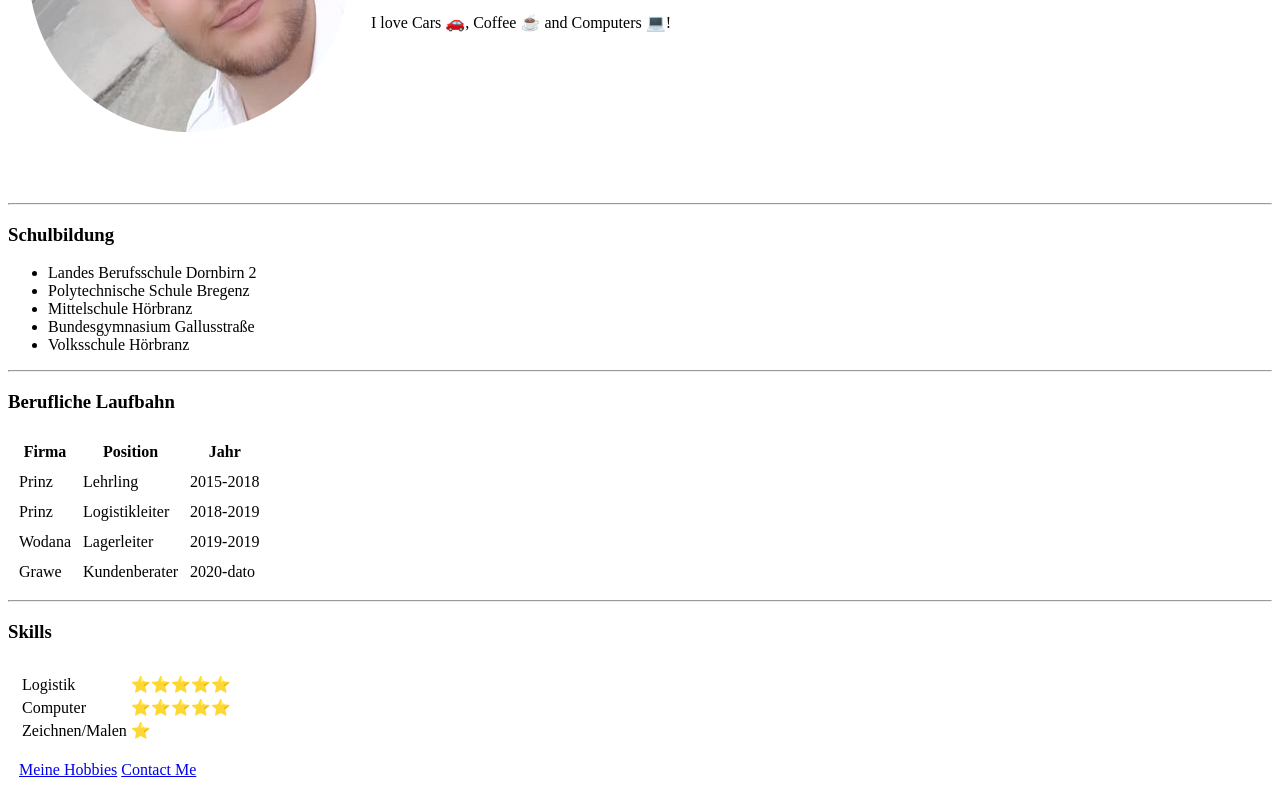
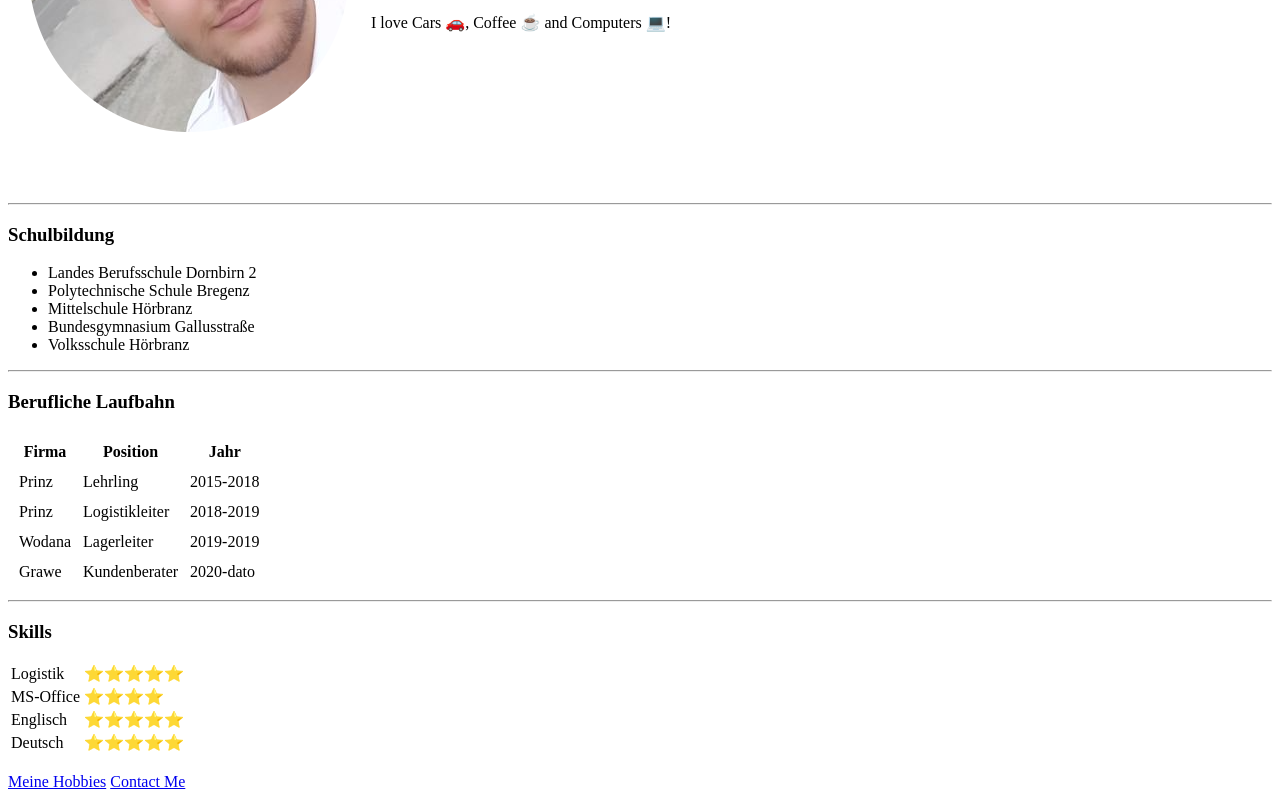
Before and after one commit to Brombeer3/cv, a plain HTML site: page index.html in a window 1280 px wide. Shown: the part 217-1016 px from the top of the page. Drawn offline with Linux system fonts and the light colour scheme.

Commit message:
Cleaned Up Code, changed Skills

```diff
--- a/index.html
+++ b/index.html
@@ -77,8 +77,7 @@
 
 
 <table cellspacing="10">
-    <tr>
-      <td>
+
     <table>
 
       <tr>
@@ -86,12 +85,15 @@
         <td>⭐⭐⭐⭐⭐</td>
       </tr>
       <tr>
-            <td>Computer</td>
+        <td>MS-Office</td>
+        <td>⭐⭐⭐⭐</td>
+      </tr>
+      <tr>
+        <td>Englisch</td>
         <td>⭐⭐⭐⭐⭐</td>
       </tr>
-          <tr>
-            <td>Zeichnen/Malen</td>
-            <td>⭐</td>
+      <td>Deutsch</td>
+      <td>⭐⭐⭐⭐⭐</td>
       </tr>
 
     </table>
```
Lines whose indentation alone changed are shown as unchanged.
